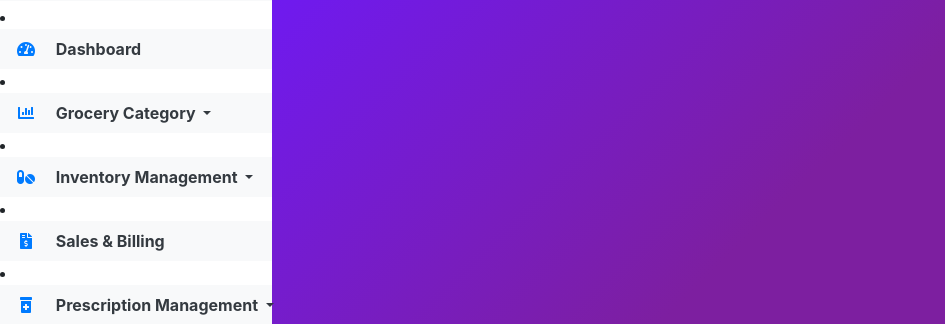
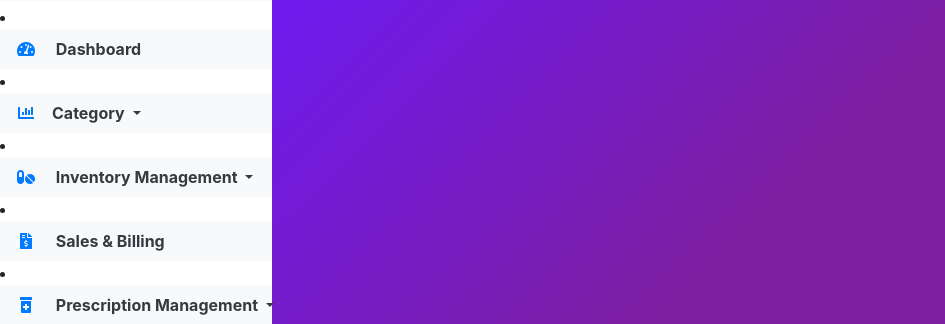
Before and after one commit to saadkhankhalil/Pharmacy-Management-System, a Django app: page / in a window 1280 px wide. Shown: the part 181-505 px from the top of the page, without its empty margins (0-945 px from the left). Run offline with Django 3.2, Linux system fonts and the light colour scheme; some libraries are stand-ins or nearby versions.

```diff
--- a/Pharmacy_Management/pharmacy/templates/admin_base.html
+++ b/Pharmacy_Management/pharmacy/templates/admin_base.html
@@ -42,7 +42,7 @@
         <!--fa-fw class is used to set icons at a fixed width. This class is useful when different icon widths throw off alignment-->
         <li class="nav-item dropdown">
             <a class="nav-link dropdown-toggle text-dark bg-light" href="#" id="navbardrop" data-toggle="dropdown">
-                <i class="fas fa-chart-bar mr-3 text-primary fa-fw"></i> Grocery Category
+                <i class="fas fa-chart-bar mr-3 text-primary fa-fw"></i>Category
             </a>
             <div class="dropdown-menu">
                 <a class="dropdown-item" href="{% url 'add_category' %}">Add Category</a>
```
Also changed, not shown: Pharmacy_Management/media/prescriptions/Machine_learnin_road_map.jpg (added).
